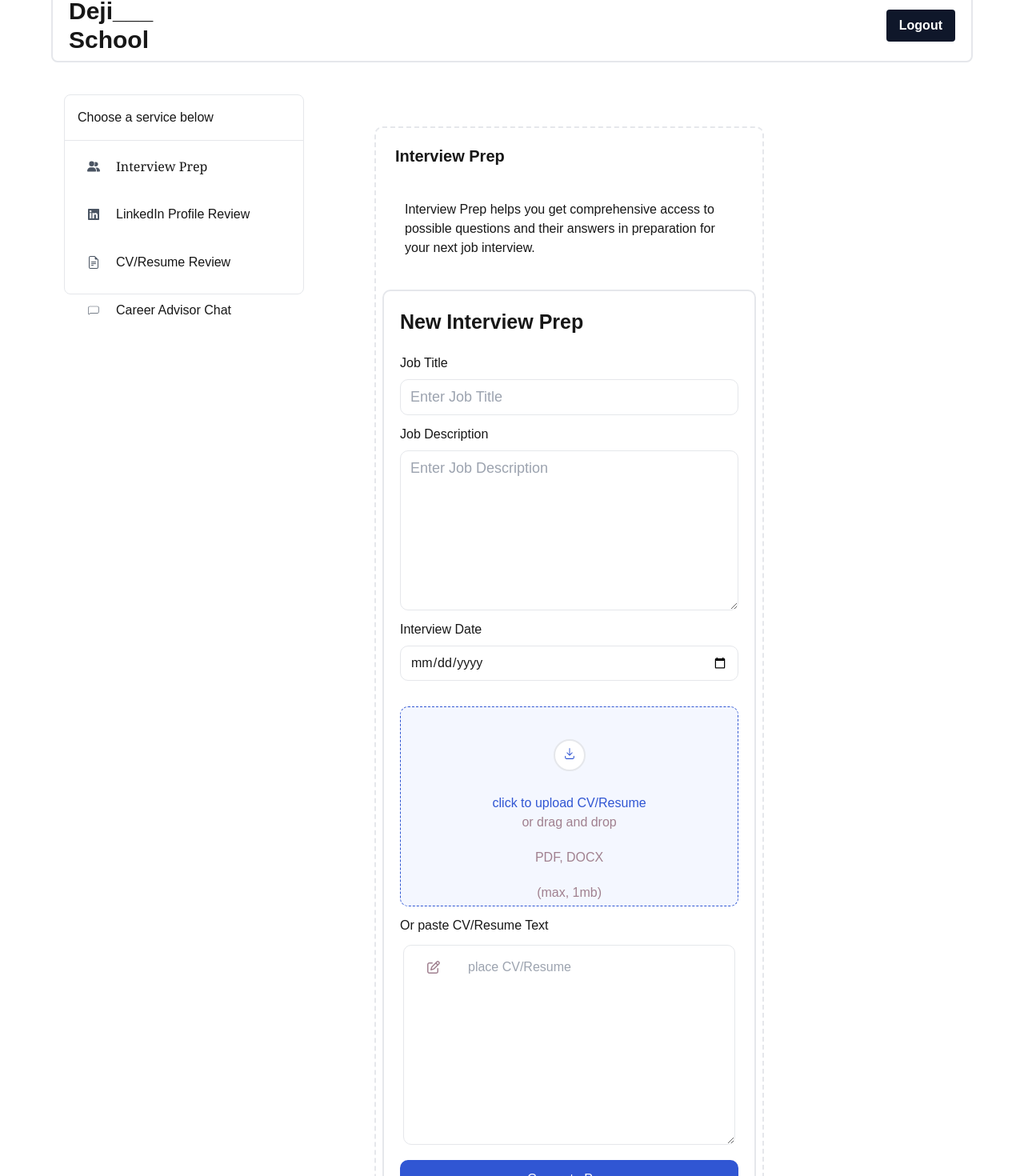
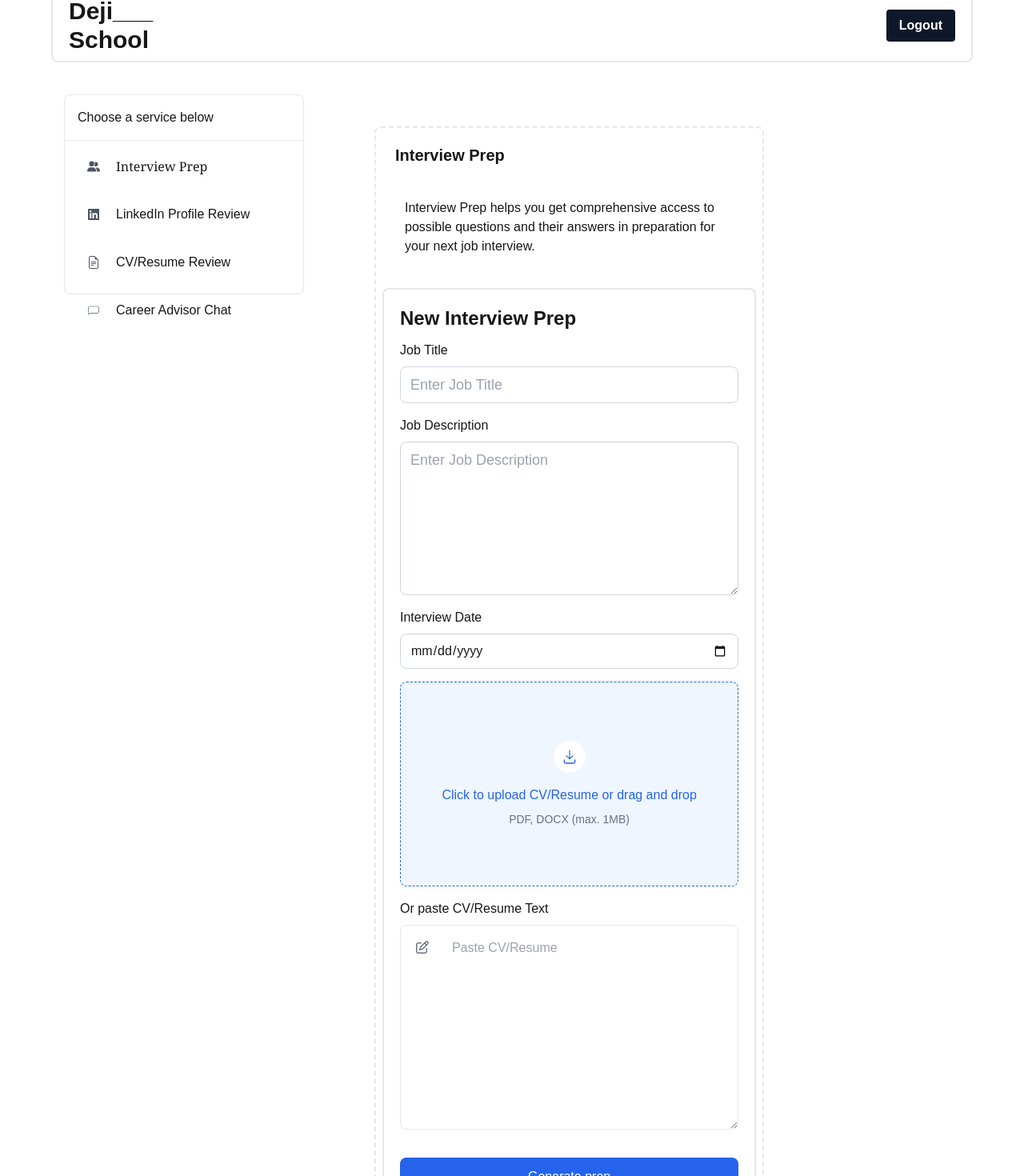
Before and after one commit to binarybeastt/nextjs-frontend, a Next.js app: page /home in a window 1280 px wide. Shown: the part 94-1564 px from the top of the page at 80% size. Built offline with nearby package versions, Linux system fonts and the light colour scheme; sample sign-in values are in the browser's storage.

Commit message:
made fixes

```diff
--- a/src/app/components/screens/Screen1.tsx
+++ b/src/app/components/screens/Screen1.tsx
@@ -2,204 +2,254 @@ import React, { useState } from "react";
 import { RxDownload } from "react-icons/rx";
 import { FaRegPenToSquare } from "react-icons/fa6";
 import axiosInstance from "@/app/utils/axiosInstance";
-// import { useRouter } from "next/navigation";
 import ReactMarkdown from "react-markdown";
 
+interface InterviewPrepData {
+  job_title: string;
+  job_description: string;
+  interview_date: string | null;
+  resume: string;
+}
+
+interface InterviewResponse {
+  questions_answers_value: string;
+}
+
+const MAX_FILE_SIZE = 1024 * 1024; // 1MB
 
 const Screen1 = () => {
+  const [formData, setFormData] = useState<InterviewPrepData>({
+    job_title: "",
+    job_description: "",
+    interview_date: null,
+    resume: ""
+  });
   const [file, setFile] = useState<File | null>(null);
-  const [jobTitle, setJobTitle] = useState<string>("");
-  const [jobDescription, setJobDescription] = useState<string>("");
-  const [interviewDate, setInterviewDate] = useState<string | null>(null);
-  const [resume, setResume] = useState<string>("");
-  const [questionsAnswers, setQuestionsAnswers] = useState(null);
+  const [questionsAnswers, setQuestionsAnswers] = useState<string | null>(null);
   const [loading, setLoading] = useState(false);
-  const [error, setError] = useState("");
-  // const router = useRouter();
+  const [error, setError] = useState<{[key: string]: string}>({});
 
-  // interface InterviewPrep{
-  //   job_title:string,
-  //   job_description: string,
-  //   interview_date: Date
-  // }
+  const handleInputChange = (
+    e: React.ChangeEvent<HTMLInputElement | HTMLTextAreaElement>
+  ) => {
+    const { name, value } = e.target;
+    setFormData(prev => ({ ...prev, [name]: value }));
+    setError(prev => ({ ...prev, [name]: "" }));
+  };
 
-  //
+  const validateForm = (): boolean => {
+    const newErrors: {[key: string]: string} = {};
+
+    if (!formData.job_title.trim()) {
+      newErrors.job_title = "Job title is required";
+    }
+    if (!formData.job_description.trim()) {
+      newErrors.job_description = "Job description is required";
+    }
+    if (!formData.resume.trim() && !file) {
+      newErrors.resume = "Either resume text or file is required";
+    }
+
+    setError(newErrors);
+    return Object.keys(newErrors).length === 0;
+  };
+
   const handleSubmit = async (e: React.MouseEvent) => {
     e.preventDefault();
-    // console.log("clicked");
+
+    if (!validateForm()) return;
+
     setLoading(true);
+    setError({});
+
     try {
-      const response = await axiosInstance.post("/interview-prep", {
-        job_title: jobTitle,
-        job_description: jobDescription,
-        interview_date: interviewDate,
-        resume: resume,
-      });
-      console.log(response);
+      const response = await axiosInstance.post<InterviewResponse>(
+        "/interview-prep/",
+        formData,
+        {
+          headers: {
+            'Content-Type': 'application/json'
+          },
+          timeout: 30000 // 30 second timeout
+        }
+      );
+
       setQuestionsAnswers(response.data.questions_answers_value);
-      console.log(setQuestionsAnswers(response.data.questions_answers_value));
+    } catch (err: any) {
+      const errorMessage = err.response?.data?.detail ||
+                          "Failed to generate interview preparation data.";
+      setError({ submit: errorMessage });
 
-      setLoading(false);
-      // console.log(questionsAnswers);
-    } catch (err) {
-      console.error("Error during interview preparation:", err);
-      setError("Failed to generate interview preparation data.");
-      // router.push("/login")
+      if (err.response?.status === 401) {
+        // Handle unauthorized error - could redirect to login
+        console.error("Authentication error - token may have expired");
+      }
     } finally {
       setLoading(false);
     }
   };
 
-  // file uploading
   const handleFileChange = (e: React.ChangeEvent<HTMLInputElement>) => {
-    setFile(e.target.files?.[0] || null);
+    const selectedFile = e.target.files?.[0];
+
+    if (!selectedFile) return;
+
+    if (selectedFile.size > MAX_FILE_SIZE) {
+      setError({ file: "File size must be less than 1MB" });
+      return;
+    }
+
+    if (!["application/pdf", "application/msword",
+          "application/vnd.openxmlformats-officedocument.wordprocessingml.document"
+         ].includes(selectedFile.type)) {
+      setError({ file: "Only PDF and DOCX files are allowed" });
+      return;
+    }
+
+    setFile(selectedFile);
+    setError(prev => ({ ...prev, file: "", resume: "" }));
   };
 
-  const handleFile = async (e: React.FormEvent<HTMLFormElement>) => {
-    e.preventDefault();
+  return (
+    <div className="border-dashed border-2 rounded-lg px-2 space-y-10 py-5 sm:w-3/5 w-full mt-10">
+      <h1 className="font-bold text-xl mx-4">Interview Prep</h1>
+      <p className="px-7">
+        Interview Prep helps you get comprehensive access to possible questions
+        and their answers in preparation for your next job interview.
+      </p>
 
-    if (file) {
-      // Only proceed if file is not null
-      const formData = new FormData();
-      formData.append("file", file);
+      <form className="flex flex-col gap-y-3 sm:border-2 p-1 sm:p-5 rounded-lg w-full">
+        <h2 className="sm:text-2xl text-xl font-bold">New Interview Prep</h2>
+        <hr className="sm:hidden" />
 
-      try {
-        const response = await fetch("/api/upload", {
-          method: "POST",
-          body: formData,
-        });
+        {/* Input Fields */}
+        <div className="space-y-4">
+          <div className="flex flex-col gap-y-2">
+            <label htmlFor="job_title">Job Title</label>
+            <input
+              id="job_title"
+              name="job_title"
+              type="text"
+              value={formData.job_title}
+              onChange={handleInputChange}
+              placeholder="Enter Job Title"
+              className={`border ${error.job_title ? 'border-red-600' : 'border-gray-300'}
+                         text-lg py-2 px-3 rounded-lg w-full`}
+            />
+            {error.job_title && (
+              <p className="text-red-600 text-sm">{error.job_title}</p>
+            )}
+          </div>
 
-        if (response.ok) {
-          console.log("File uploaded successfully");
-        } else {
-          console.error("File upload failed");
-        }
-      } catch (error) {
-        console.error("Error uploading file:", error);
-      }
-    }
-  };
-  return (
-    <>
-      <div className="border-dashed border-2 rounded-[10px] px-2 space-y-10 py-5 sm:w-[60%] w-[100%] mt-10">
-        <p className="font-bold text-[20px] mx-4">Interview Prep</p>
-        <p className="px-7">
-          Interview Prep helps you get comprehensive access to possible
-          questions and their answers in preparation for your next job
-          interview.
-        </p>
-        <form
-          className="flex flex-col gap-y-3  sm:border-2 p-1 sm:p-5 rounded-[10px] w-[100%] "
-          onSubmit={handleFile}
-        >
-          <p className="sm:text-[25px] text-[20px] font-bold">
-            New Interview Prep
-          </p>
-          <div className=" border sm:hidden w-auto"></div>
-          <div className="flex flex-col gap-y-2 mt-2">
-            <label htmlFor="">Job Title</label>
+          <div className="flex flex-col gap-y-2">
+            <label htmlFor="job_description">Job Description</label>
+            <textarea
+              id="job_description"
+              name="job_description"
+              value={formData.job_description}
+              onChange={handleInputChange}
+              placeholder="Enter Job Description"
+              className={`border ${error.job_description ? 'border-red-600' : 'border-gray-300'}
+                         text-lg py-2 px-3 rounded-lg sm:h-48`}
+            />
+            {error.job_description && (
+              <p className="text-red-600 text-sm">{error.job_description}</p>
+            )}
+          </div>
+
+          <div className="flex flex-col gap-y-2">
+            <label htmlFor="interview_date">Interview Date</label>
             <input
-              name="jobTitle"
-              onChange={(e) => setJobTitle(e.target.value)}
-              value={jobTitle}
-              type="text"
-              placeholder="Enter Job Title"
-              className={`border ${
-                error ? "border-red-600" : "border"
-              } text-[18px] py-2 px-3 rounded-[10px] w-[100%] `}
-            />
-            {error && <p style={{ color: "red" }}>please input field</p>}
-          </div>
-          <div className="flex flex-col gap-y-2">
-            <label htmlFor="">Job Description</label>
-            <textarea
-              name=""
-              value={jobDescription}
-              onChange={(e) => setJobDescription(e.target.value)}
-              id=""
-              placeholder="Enter Job Description"
-              className={`border ${
-                error ? "border-red-600" : "border"
-              } text-[18px] py-2 px-3 rounded-[10px] sm:h-[200px]`}
-              required
-            ></textarea>
-            {error && <p style={{ color: "red" }}>please input field</p>}
-          </div>
-          <div className="flex flex-col gap-y-2">
-            <label htmlFor="">Interview Date</label>
-            <input
+              id="interview_date"
+              name="interview_date"
               type="date"
-              value={interviewDate || ""}
-              onChange={(e) => setInterviewDate(e.target.value)}
-              className="border py-2 px-3 rounded-[10px] w-[100%]"
-              required
+              value={formData.interview_date || ""}
+              onChange={handleInputChange}
+              className="border border-gray-300 py-2 px-3 rounded-lg w-full"
             />
           </div>
-          {/* file uploading */}
-          <div className="border border-dashed border-[#3056D3] mt-5 rounded-[10px] sm:h-[250px] bg-[#F4F7FF]">
-            <div className="border-2 rounded-[50%] mx-auto mt-10 w-[40px] h-[40px] bg-white">
-              <RxDownload className="text-[#3056D3] mx-auto my-2" />
+
+          {/* File Upload */}
+          <div className="border border-dashed border-blue-600 mt-5 rounded-lg
+                        sm:h-64 bg-blue-50 p-4">
+            <div className="flex flex-col items-center justify-center h-full space-y-4">
+              <div className="rounded-full w-10 h-10 bg-white flex items-center justify-center">
+                <RxDownload className="text-blue-600 text-xl" />
               </div>
-            <div className="w-[50%] mt-2 mx-auto text-center space-y-5">
+
+              <div className="text-center space-y-2">
                 <input
                   type="file"
-                // value={resume}
+                  id="resume-file"
                   onChange={handleFileChange}
-                // required
+                  accept=".pdf,.doc,.docx"
                   className="hidden"
                 />
-              <button type="submit" className="text-[#A0808F]">
-                {" "}
-                <span className="text-[#3056D3]">
-                  click to upload CV/Resume
-                </span>{" "}
-                or drag and drop{" "}
-              </button>
-              <p className="text-[#A0808F]">PDF, DOCX</p>
-              <p className="text-[#A0808F]">(max, 1mb)</p>
+                <label
+                  htmlFor="resume-file"
+                  className="text-blue-600 hover:text-blue-700 cursor-pointer"
+                >
+                  Click to upload CV/Resume or drag and drop
+                </label>
+                <p className="text-gray-500 text-sm">PDF, DOCX (max. 1MB)</p>
+                {error.file && (
+                  <p className="text-red-600 text-sm">{error.file}</p>
+                )}
+                {file && (
+                  <p className="text-green-600 text-sm">
+                    Selected: {file.name}
+                  </p>
+                )}
               </div>
             </div>
-          <div className="">
+          </div>
+
+          {/* Resume Text Area */}
+          <div className="space-y-2">
             <p>Or paste CV/Resume Text</p>
-            <div className="relative mt-3 mx-1 ">
-              <FaRegPenToSquare className="border-none absolute top-[20px] left-[20px] sm:left-[30px] text-[#A0808F]" />
+            <div className="relative mt-3">
+              <FaRegPenToSquare className="absolute top-5 left-5 text-gray-500" />
               <textarea
-                name=""
-                id=""
-                value={resume}
-                onChange={(e) => setResume(e.target.value)}
-                placeholder="place CV/Resume"
-                className="border outline-none px-12 sm:px-20 py-[15px] rounded-[10px] w-full sm:h-[250px]"
-                required
-              ></textarea>
+                name="resume"
+                value={formData.resume}
+                onChange={handleInputChange}
+                placeholder="Paste CV/Resume"
+                className="border outline-none px-12 sm:px-16 py-4 rounded-lg w-full sm:h-64"
+              />
+              {error.resume && (
+                <p className="text-red-600 text-sm">{error.resume}</p>
+              )}
             </div>
           </div>
+        </div>
+
+        {error.submit && (
+          <p className="text-red-600 text-sm mt-2">{error.submit}</p>
+        )}
+
         <button
-            className="capitalize bg-[#3056D3] text-white rounded-[10px] p-3"
+          type="submit"
           onClick={handleSubmit}
+          disabled={loading}
+          className={`bg-blue-600 text-white rounded-lg p-3 mt-4
+                     ${loading ? 'opacity-50 cursor-not-allowed' : 'hover:bg-blue-700'}`}
         >
-            {loading ? "generating prep...." : "generate prep"}
+          {loading ? "Generating prep..." : "Generate prep"}
         </button>
       </form>
-        {/* ressume answer */}
+
+      {/* Results Section */}
       {questionsAnswers && (
-          <div className="mt-8">
-            <h2 className="text-[20px] font-semibold ml-5">
+        <div className="mt-8 space-y-4">
+          <h2 className="text-xl font-semibold ml-5">
             Interview Questions and Answers
           </h2>
-            <ReactMarkdown
-              className={"bg-gray-100 p-4  w-[100%] mt-3 rounded-[10px]"}
-            >
+          <ReactMarkdown className="bg-gray-100 p-4 rounded-lg prose max-w-none">
             {questionsAnswers}
           </ReactMarkdown>
-
-            {/* <p className="bg-gray-100 p-4 rounded w-[60%]">
-              {JSON.stringify(questionsAnswers, null, 2)}
-            </p> */}
         </div>
       )}
     </div>
-    </>
   );
 };
 
```
Lines whose indentation alone changed are shown as unchanged.
